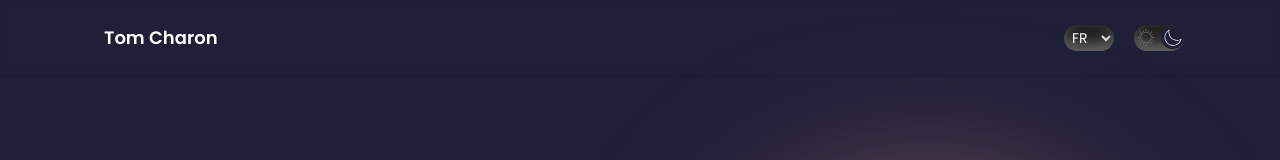
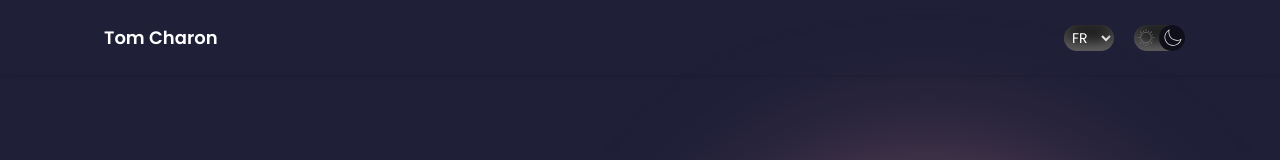
Before and after one commit to CharonTom/tom-website, a React (Vite) app: page / in a window 1280 px wide. Shown: the top 160 px of the page. Built offline with nearby package versions, Linux system fonts and the light colour scheme.

Commit message:
adjusting switchtoggle css

```diff
--- a/package.json
+++ b/package.json
@@ -12,6 +12,7 @@
   "dependencies": {
     "react": "^18.2.0",
     "react-dom": "^18.2.0",
+    "react-responsive": "^9.0.2",
     "react-router-dom": "^6.20.0",
     "swiper": "^11.0.5"
   },
--- a/src/components/Portfolio.tsx
+++ b/src/components/Portfolio.tsx
@@ -22,6 +22,7 @@ function Portfolio() {
 
   const handleCategorySelect = (category: string) => {
     setSelectedCategory(category);
+    console.log(setSelectedCategory(category));
   };
 
   // Filtrer les projets en fonction de la catégorie sélectionnée
@@ -56,14 +57,14 @@ function Portfolio() {
               {translate[language as keyof typeof translate].filterButton1}
             </button>
 
-            <button
+            {/* <button
               className={`btn ${
                 selectedCategory === "intégration web" ? "active" : ""
               }`}
               onClick={() => handleCategorySelect("intégration web")}
             >
               {translate[language as keyof typeof translate].filterButton2}
-            </button>
+            </button> */}
             <button
               className={`btn ${
                 selectedCategory === "front-end" ? "active" : ""
@@ -121,7 +122,7 @@ function Portfolio() {
               className="swiper_containers"
             >
               {filteredProjects.map((project) => (
-                <SwiperSlide>
+                <SwiperSlide key={project.id}>
                   <ProjetCard
                     key={project.id}
                     titre={project.titre}
--- a/src/index.css
+++ b/src/index.css
@@ -287,11 +287,11 @@
 }
 .dark_mode_label:after {
   content: "";
-  width: 23px;
-  height: 23px;
+  width: 26px;
+  height: 26px;
   position: absolute;
-  top: 1px;
-  left: 0px;
+  top: 0px;
+  left: -1px;
   background: #4db5ff;
   border-radius: 180px;
   transition: 0.3s;
@@ -305,8 +305,8 @@
   background: #242424;
 }
 .dark_mode_input:checked + .dark_mode_label:after {
-  left: 50px;
-  background: #1f1f38;
+  left: 51px;
+  background: #0f0f1b;
   transform: translateX(-100%);
 }
 .dark_mode_label:active:after {
@@ -321,7 +321,7 @@
 }
 .dark_mode_label svg.moon {
   left: 29px;
-  fill: #7e7e7e;
+  fill: #666666;
   transition: 0.3s;
 }
 .dark_mode_label svg.sun {
```
Also changed, not shown: 1 other file (tests, documents, lock files or other folders).
